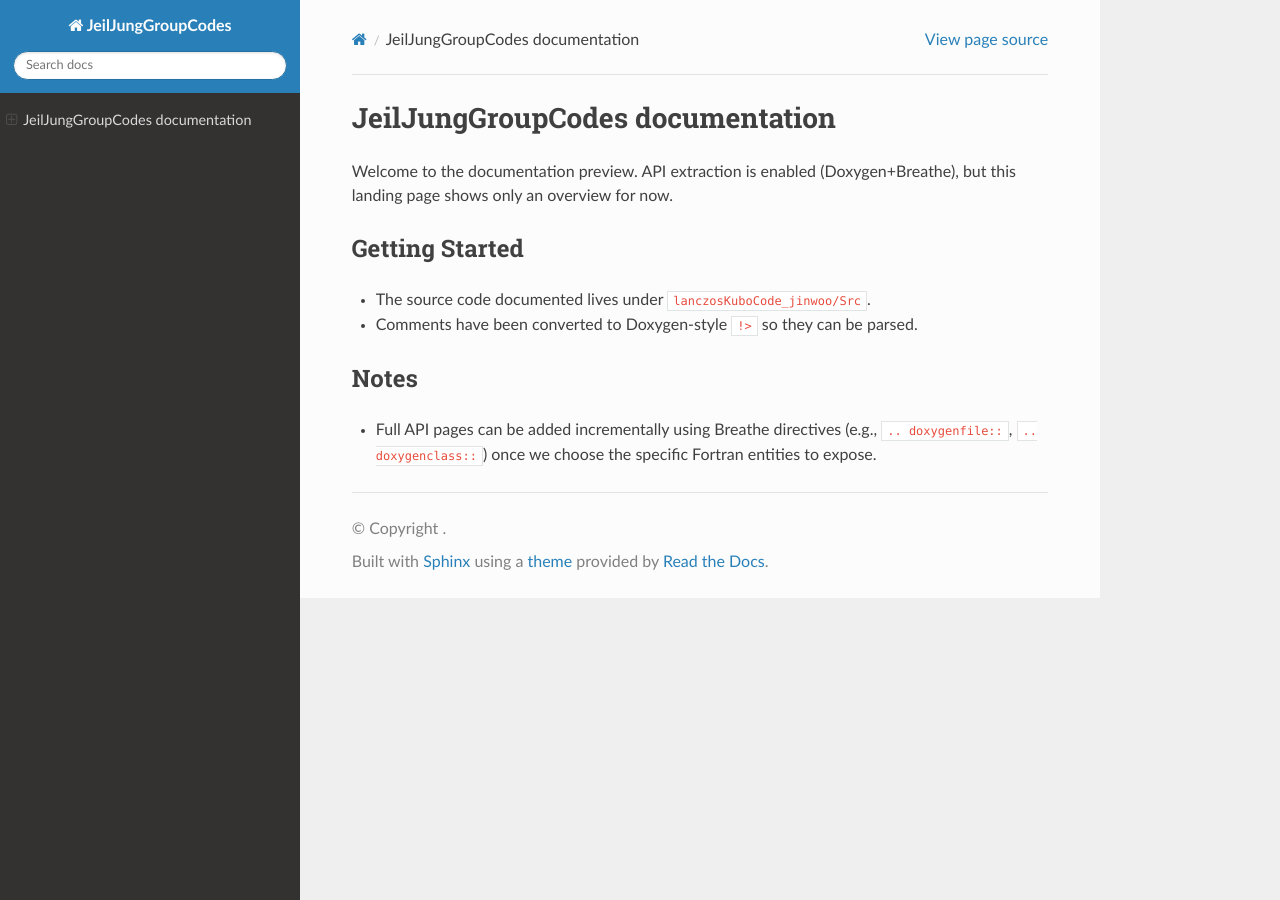
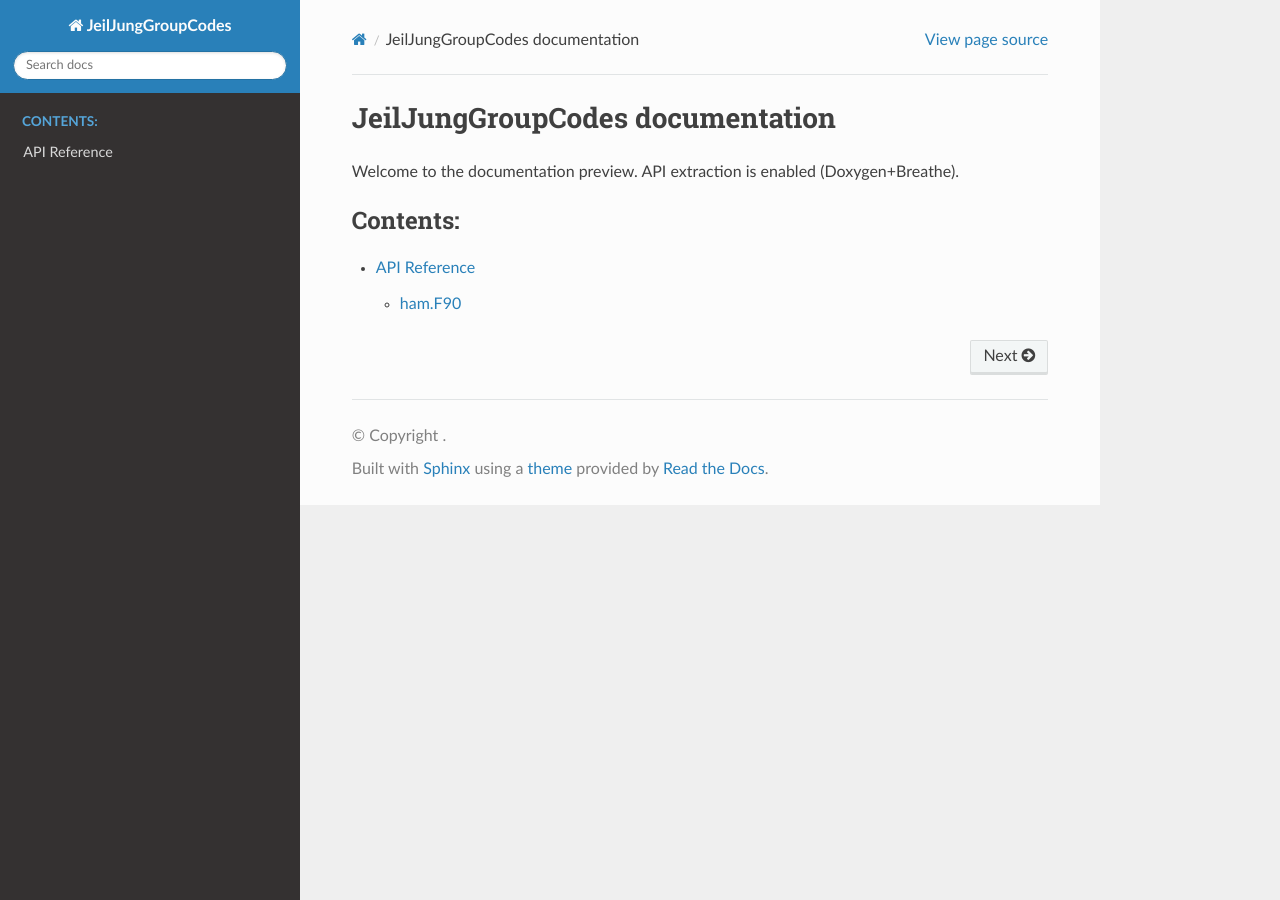
Before and after one commit to SouthKoreaLN/jjgc-docs, a Sphinx documentation site: the page built from docs/index.rst, in a window 1280 px wide. Built offline with Sphinx 7.4.7 and the Read the Docs theme 3.1.0, drawn with Linux system fonts in a browser that asks for light colours.

Commit message:
docs(rtd): add API page for ham.F90 and link from index

```diff
--- /dev/null
+++ b/docs/api.rst
@@ -0,0 +1,8 @@
+API Reference
+=============
+
+ham.F90
+-------
+
+.. doxygenfile:: ham.F90
+   :project: jjgc
--- a/docs/index.rst
+++ b/docs/index.rst
@@ -1,16 +1,10 @@
 JeilJungGroupCodes documentation
 ================================
 
-Welcome to the documentation preview. API extraction is enabled (Doxygen+Breathe),
-but this landing page shows only an overview for now.
+Welcome to the documentation preview. API extraction is enabled (Doxygen+Breathe).
 
-Getting Started
----------------
-- The source code documented lives under ``lanczosKuboCode_jinwoo/Src``.
-- Comments have been converted to Doxygen-style ``!>`` so they can be parsed.
+.. toctree::
+   :maxdepth: 2
+   :caption: Contents:
 
-Notes
------
-- Full API pages can be added incrementally using Breathe directives
-  (e.g., ``.. doxygenfile::``, ``.. doxygenclass::``) once we choose the
-  specific Fortran entities to expose.
+   api
```
